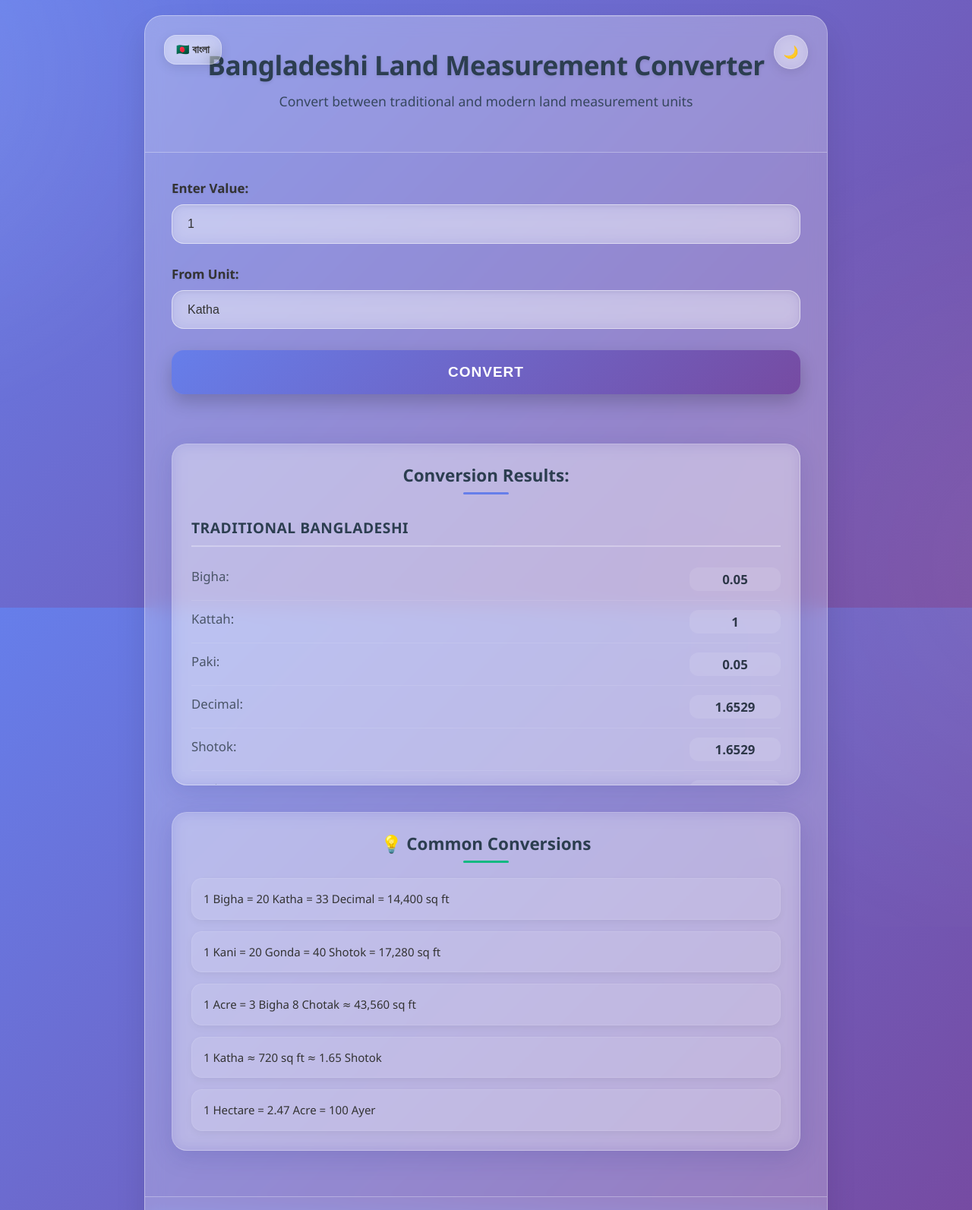
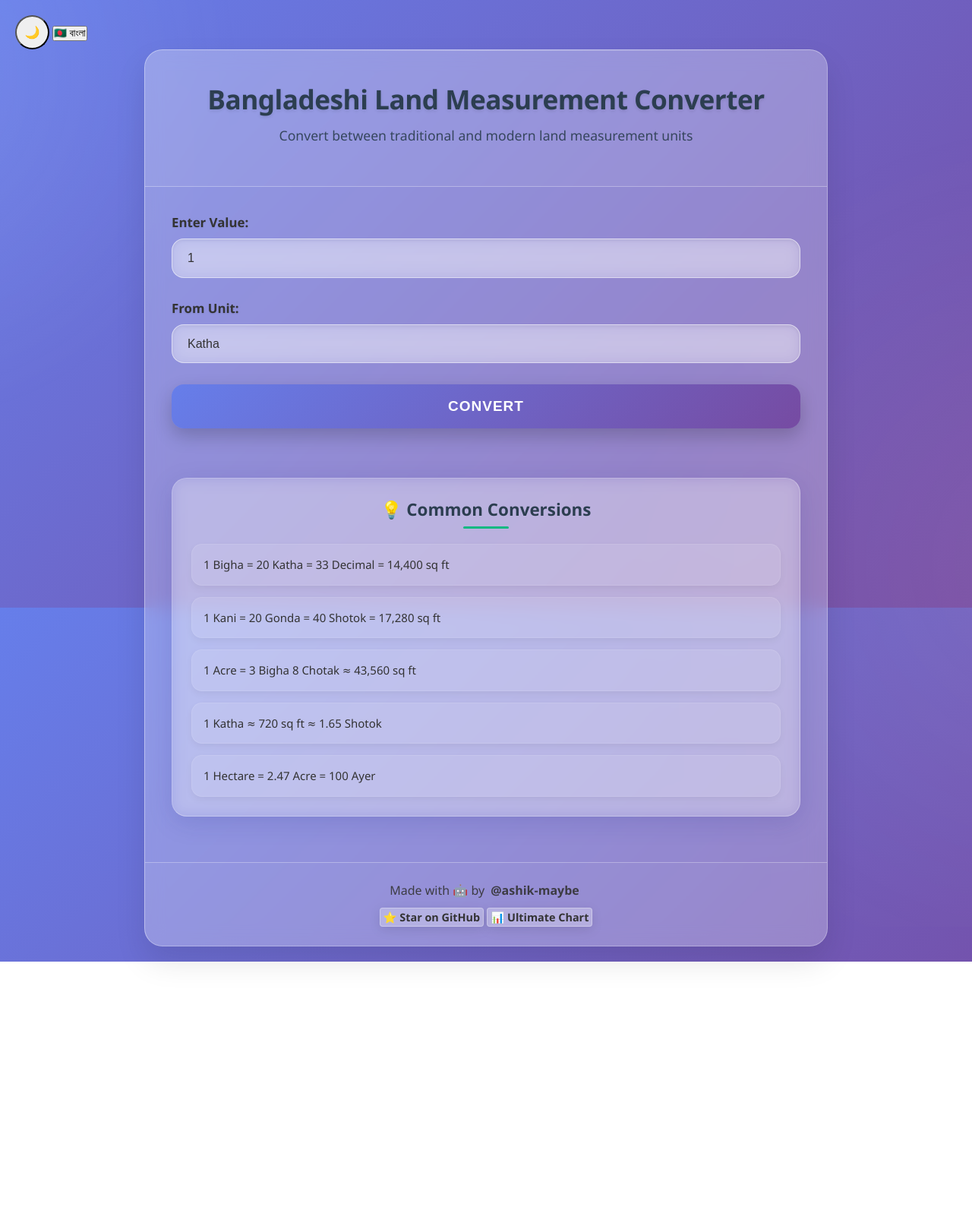
Before and after one commit to ashik-maybe/land-area-converter, a website built with Vite: page index.html in a window 1280 px wide. Shown: the top 1593 px of the page at 76% size. After the commit the page ends 1266 px from the top, so only its background shows below. Built offline with nearby package versions, Linux system fonts and the light colour scheme; files whose address does not match are found by name.

Commit message:
Update index.html

```diff
--- a/index.html
+++ b/index.html
@@ -11,12 +11,15 @@
 </head>
 <body>
     <div class="background-overlay"></div>
+    <div class="floating-controls">
+        <button class="control-btn theme-toggle" id="themeToggle">🌙</button>
+        <button class="control-btn language-toggle" id="languageToggle">🇧🇩 বাংলা</button>
+    </div>
+
     <div class="container">
         <div class="header">
             <h1>📐 Bangladeshi Land Measurement Converter</h1>
             <p>Convert between traditional and modern land measurement units</p>
-            <button class="header-btn language-toggle" id="languageToggle">🇧🇩 বাংলা</button>
-            <button class="header-btn theme-toggle" id="themeToggle">🌙</button>
         </div>
 
         <div class="converter">
@@ -36,7 +39,6 @@
                     <option value="kani">Kani</option>
                     <option value="gonda">Gonda</option>
                     <option value="kora">Kora</option>
-                    <option value="kattah">Kattah</option>
                     <option value="paki">Paki</option>
 
                     <!-- Sub-units -->
@@ -58,9 +60,15 @@
 
             <button class="convert-btn" onclick="convert()">Convert</button>
 
-            <div class="results" id="results" style="display: none;">
-                <h3>Conversion Results:</h3>
-                <div id="resultList"></div>
+            <div class="results-container" id="resultsContainer" style="display: none;">
+                <div class="results-column">
+                    <h3>Traditional Units</h3>
+                    <div id="traditionalResults"></div>
+                </div>
+                <div class="results-column">
+                    <h3>International Units</h3>
+                    <div id="internationalResults"></div>
+                </div>
             </div>
 
             <div class="popular-conversions">
@@ -77,10 +85,13 @@
 
         <div class="footer">
             <div class="personal-flair">
-                <p>Made with ❤️ by <a href="https://github.com/ashik-maybe" target="_blank">@ashik-maybe</a></p>
+                <p>Made with 🤖 by <a href="https://github.com/ashik-maybe" target="_blank">@ashik-maybe</a></p>
                 <div class="github-buttons">
                     <a href="https://github.com/ashik-maybe" target="_blank" class="github-btn">
                         <span>⭐ Star on GitHub</span>
+                    </a>
+                    <a href="#" target="_blank" class="github-btn chart-link">
+                        <span>📊 Ultimate Chart</span>
                     </a>
                 </div>
             </div>
```
